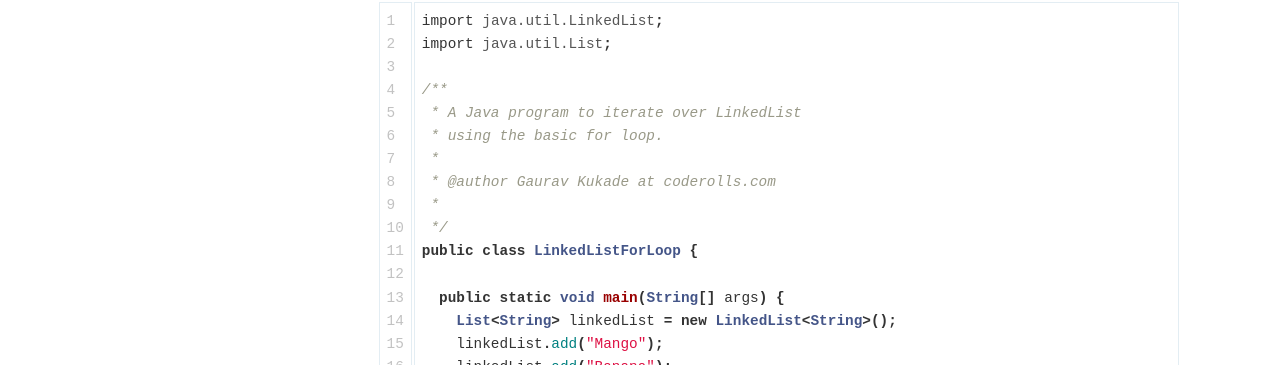
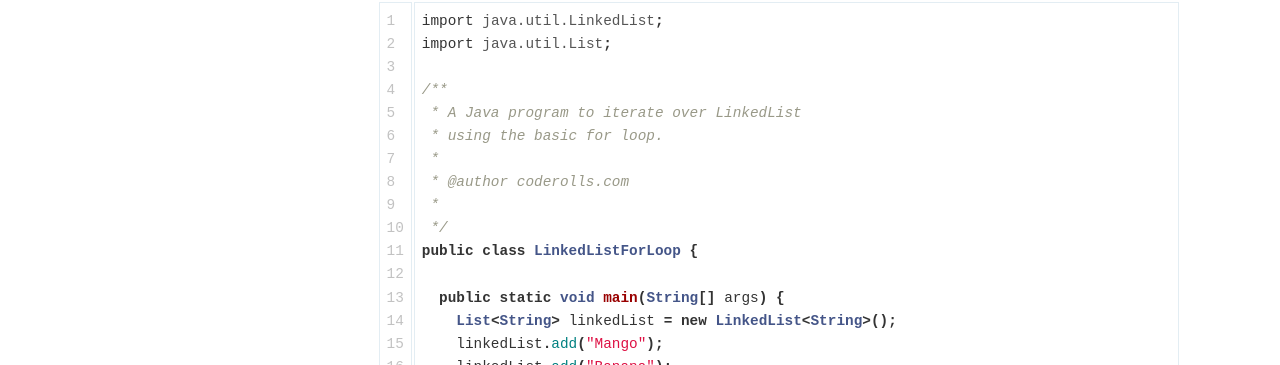
Before and after one commit to coderolls/coderolls-blog, a Jekyll site: the page built from _posts/collections/linkedlist/2022-02-15-iterate-linkedlist-in-java.md, in a window 1280 px wide and 900 px high, scrolled down 1011 px. Shown: the part 178-543 px from the top of the window. Built offline with Jekyll 4.4.1, drawn with Linux system fonts in a browser that asks for light colours; nearby versions of some CDN libraries; comment, search, counter and statistics services are not loaded; some of the changed text lies outside the part shown.

Commit message:
Update 2022-02-15-iterate-linkedlist-in-java.md

```diff
--- a/_posts/collections/linkedlist/2022-02-15-iterate-linkedlist-in-java.md
+++ b/_posts/collections/linkedlist/2022-02-15-iterate-linkedlist-in-java.md
@@ -39,7 +39,7 @@ import java.util.List;
  * A Java program to iterate over LinkedList
  * using the basic for loop.
  *
- * @author Gaurav Kukade at coderolls.com
+ * @author coderolls.com
  *
  */
 public class LinkedListForLoop {
@@ -103,7 +103,7 @@ import java.util.List;
  * A Java program to iterate over LinkedList
  * using the foreach loop.
  *
- * @author Gaurav Kukade at coderolls.com
+ * @author coderolls.com
  *
  */
 public class LinkedListForeachLoop {
@@ -152,7 +152,7 @@ I have given a Java program below to iterate over LinkedList using the while loo
  * A Java program to iterate over LinkedList
  * using the while loop.
  *
- * @author Gaurav Kukade at coderolls.com
+ * @author coderolls.com
  *
  */
 public class LinkedListWhileLoop {
```
